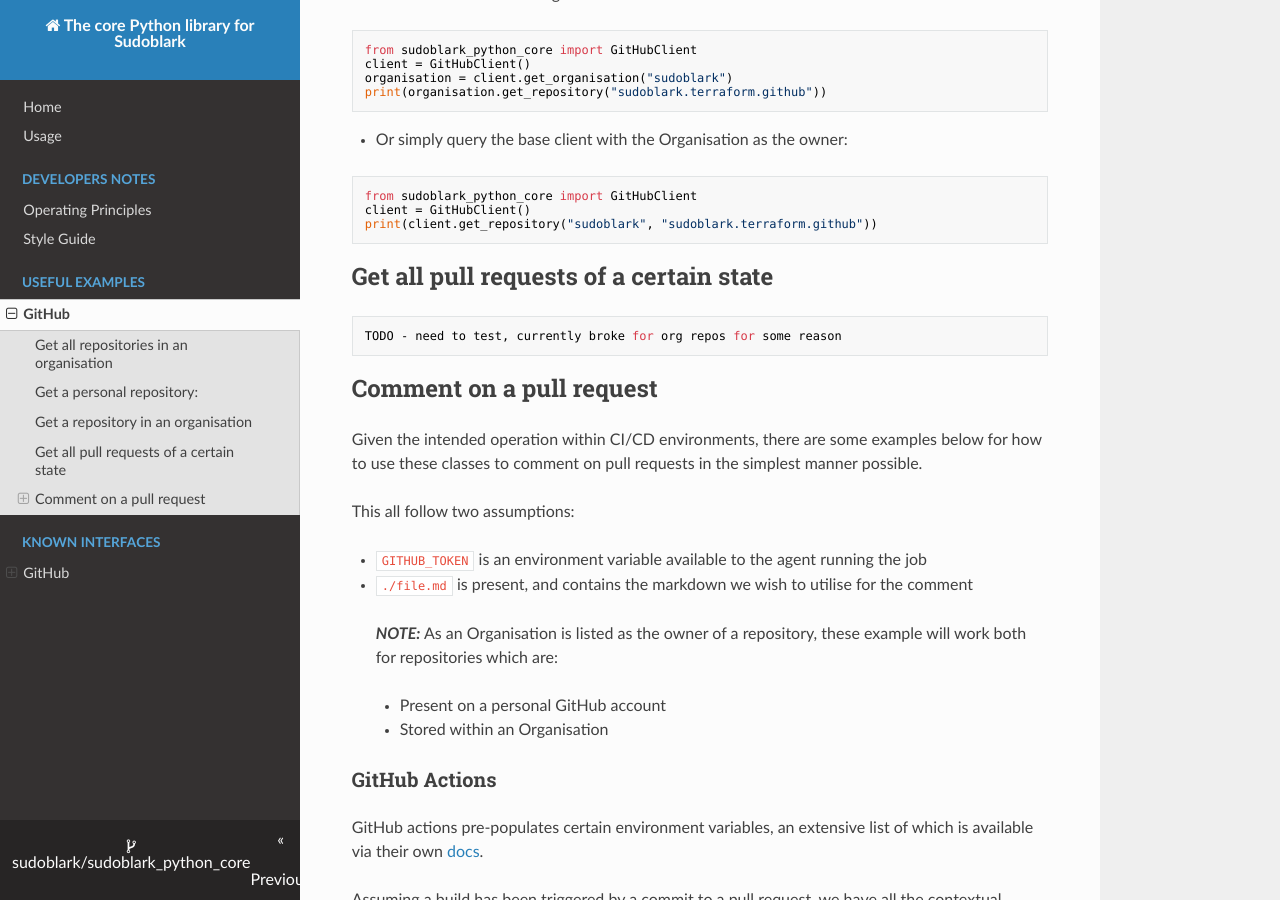
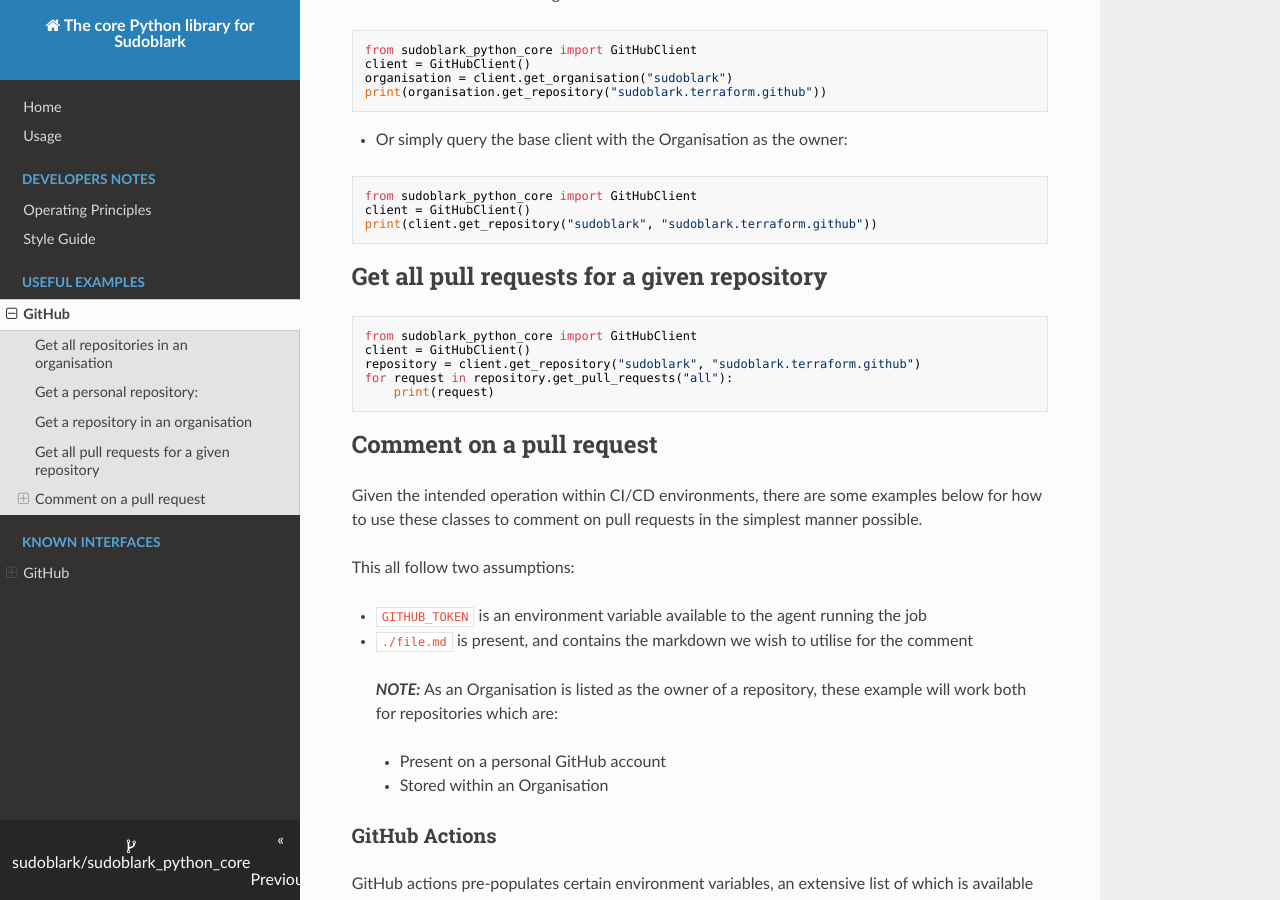
Before and after one commit to sudoblark/sudoblark.python.core, an MkDocs documentation site: the page built from docs/useful-examples/github.md, in a window 1280 px wide and 900 px high, scrolled down 673 px. Built offline with MkDocs 1.6.1, drawn with Linux system fonts in a browser that asks for light colours; nearby versions of some CDN libraries.

Commit message:
Get PullRequest retrieval working

````diff
--- a/docs/useful-examples/github.md
+++ b/docs/useful-examples/github.md
@@ -42,10 +42,14 @@
 print(client.get_repository("sudoblark", "sudoblark.terraform.github"))
 ```
 
-## Get all pull requests of a certain state
+## Get all pull requests for a given repository
 
 ```python
-TODO - need to test, currently broke for org repos for some reason
+from sudoblark_python_core import GitHubClient
+client = GitHubClient()
+repository = client.get_repository("sudoblark", "sudoblark.terraform.github")
+for request in repository.get_pull_requests("all"):
+    print(request)
 ```
 
 ## Comment on a pull request
--- a/mkdocs.yml
+++ b/mkdocs.yml
@@ -22,6 +22,7 @@
         - "Client": 'known-interfaces/github/client.md'
         - "Organisation": 'known-interfaces/github/organisation.md'
         - "Repository": 'known-interfaces/github/repository.md'
+        - "Pull Requests": 'known-interfaces/github/pull-request.md'
 
 plugins:
 - mkdocstrings:
@@ -34,3 +35,4 @@
           docstring_style: google
           ignore_init_summary: false
           merge_init_into_class: false
+          show_root_toc_entry: false
````
Also changed, not shown: docs/known-interfaces/github/client.md (+1 -1 lines), docs/known-interfaces/github/pull-request.md (added, +13 -0 lines), 2 other files.
